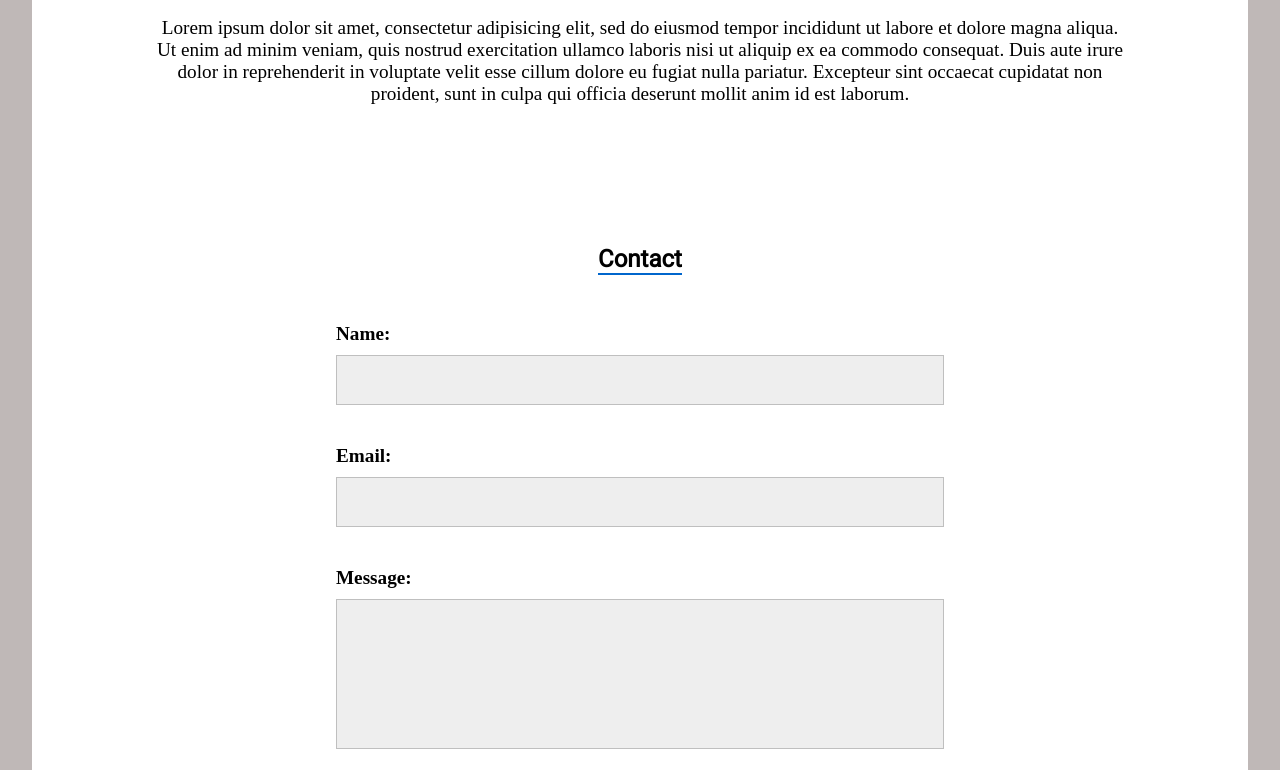
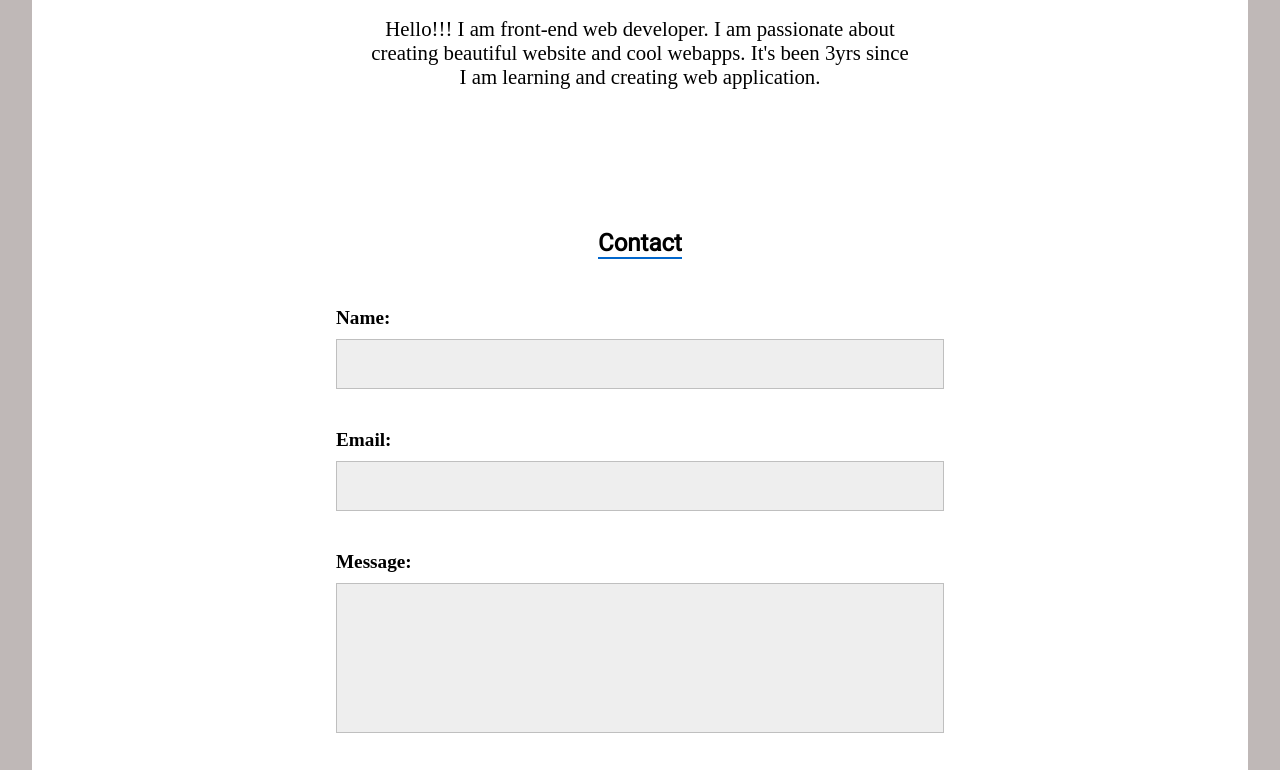
Before and after one commit to prathu9/portfolio, a plain HTML site: page index.html in a window 1280 px wide. Shown: the part 2307-3077 px from the top of the page. Drawn offline with Linux system fonts and the light colour scheme.

Commit message:
Modified about me

```diff
--- a/css/portfolio.css
+++ b/css/portfolio.css
@@ -563,8 +563,8 @@ p{
 }
 
 .about_section p{
-	font-size:1.2em;
-	width:80%;
+	font-size:1.3em;
+	width:45%;
 	margin:20px auto;
 }
 
--- a/index.html
+++ b/index.html
@@ -125,12 +125,7 @@
 			</div>
 			<h2>Prathamesh Sawant</h2>
 			<h3>Mumbai, Maharashtra</h3>
-			<p>Lorem ipsum dolor sit amet, consectetur adipisicing elit, sed do eiusmod
-			tempor incididunt ut labore et dolore magna aliqua. Ut enim ad minim veniam,
-			quis nostrud exercitation ullamco laboris nisi ut aliquip ex ea commodo
-			consequat. Duis aute irure dolor in reprehenderit in voluptate velit esse
-			cillum dolore eu fugiat nulla pariatur. Excepteur sint occaecat cupidatat non
-			proident, sunt in culpa qui officia deserunt mollit anim id est laborum.</p>
+			<p>Hello!!! I am front-end web developer. I am passionate about creating beautiful website and cool webapps. It's been 3yrs since I am learning and creating web application.</p>
 		</section>
 		<section id="contact" class="contact_section">
 			<div class="popup_overlay">
```
